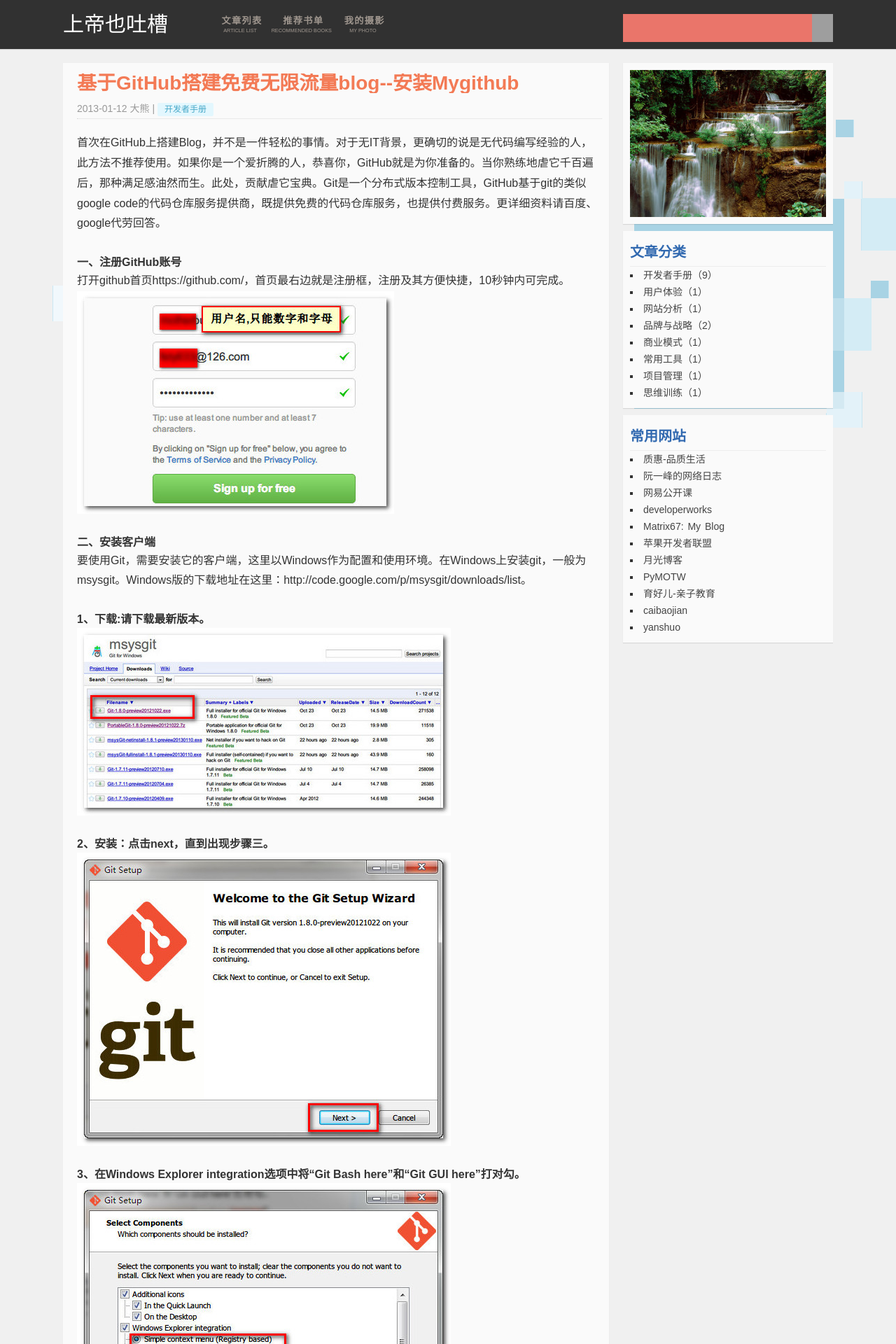
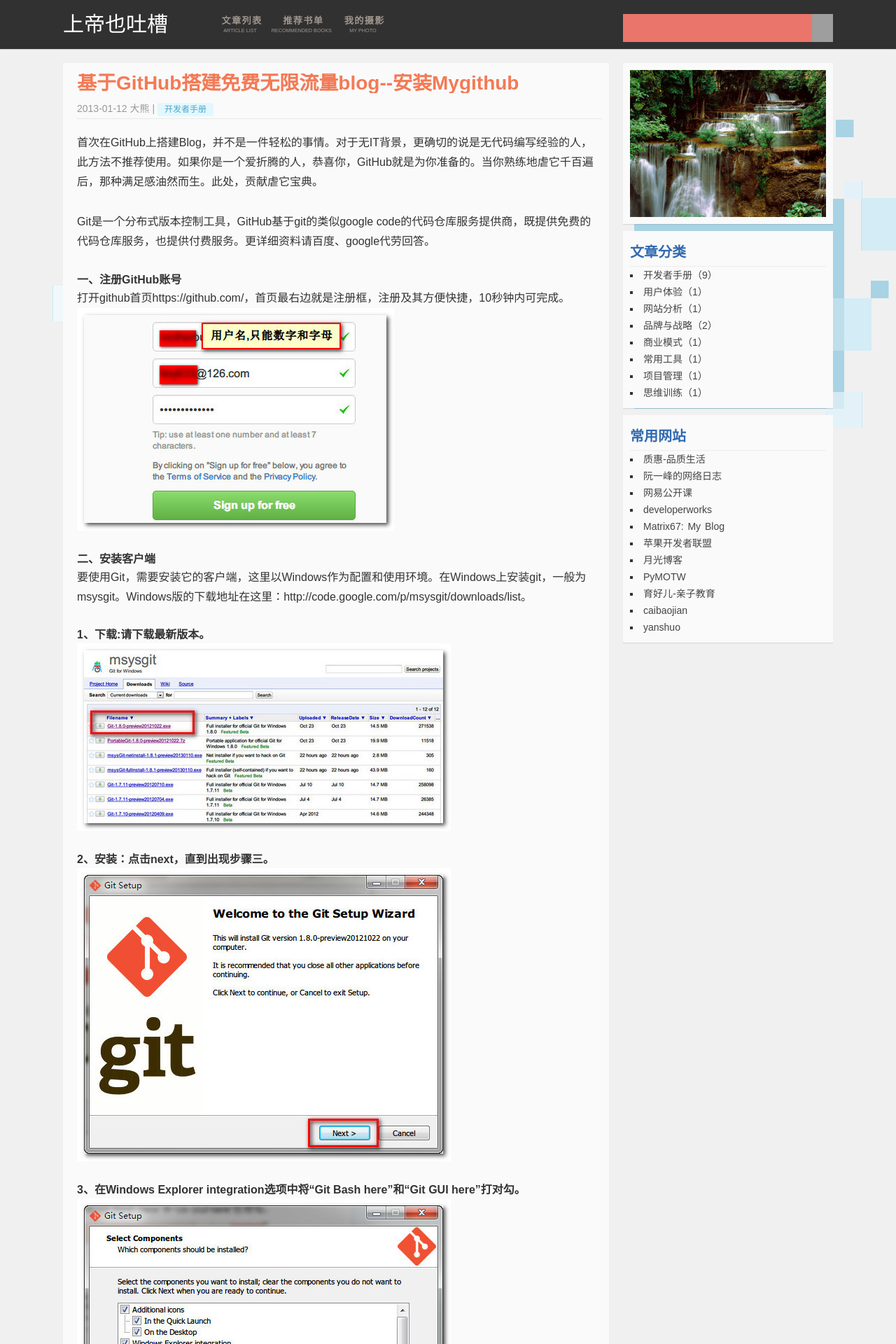
Before and after one commit to godtoo/godtoo.github.com, a Jekyll site: the page built from _posts/2013-01-12-install-mygithub.md, in a window 1280 px wide. Shown: the top 1920 px of the page at 70% size. Built offline with Jekyll 4.4.1, drawn with Linux system fonts in a browser that asks for light colours; nearby versions of some CDN libraries; comment, search, counter and statistics services are not loaded.

Commit message:
change css

```diff
--- a/_posts/2013-01-12-install-mygithub.md
+++ b/_posts/2013-01-12-install-mygithub.md
@@ -8,7 +8,9 @@
 author: 大熊
 ---
 
-首次在GitHub上搭建Blog，并不是一件轻松的事情。对于无IT背景，更确切的说是无代码编写经验的人，此方法不推荐使用。如果你是一个爱折腾的人，恭喜你，GitHub就是为你准备的。当你熟练地虐它千百遍后，那种满足感油然而生。此处，贡献虐它宝典。Git是一个分布式版本控制工具，GitHub基于git的类似google code的代码仓库服务提供商，既提供免费的代码仓库服务，也提供付费服务。更详细资料请百度、google代劳回答。
+首次在GitHub上搭建Blog，并不是一件轻松的事情。对于无IT背景，更确切的说是无代码编写经验的人，此方法不推荐使用。如果你是一个爱折腾的人，恭喜你，GitHub就是为你准备的。当你熟练地虐它千百遍后，那种满足感油然而生。此处，贡献虐它宝典。
+
+Git是一个分布式版本控制工具，GitHub基于git的类似google code的代码仓库服务提供商，既提供免费的代码仓库服务，也提供付费服务。更详细资料请百度、google代劳回答。
 
 ## 一、注册GitHub账号
 
@@ -39,7 +41,7 @@
 ![Alt "msysgit_install"](/images/201301/github/msysgit_install_finish.jpg)
 
 
-##三、配置GitHUb
+##三、配置GitHub
 上步成功安装客户端后，在电脑桌面上你会看到如图所示图标
 
 ![Alt "gitbash"](/images/201301/github/gitbash_ico.jpg)
@@ -103,6 +105,7 @@
 ####4、设置你的账号信息
 
 现在我们已经可以通过SSH链接到GitHub了，还有一些个人信息需要完善。从电脑本地提交文件到github,Git会根据用户的名字和邮箱来记录提交,也就是说提交文件时需输入用户名等信息。GitHub也是用这些信息来做权限的处理，输入下面的代码进行个人信息的设置。
+
 {% highlight bash %}
 $ git config --global user.name "注册时的用户名"
 $ git config --global user.email "your_email@youremail.com"
--- a/css/common.css
+++ b/css/common.css
@@ -202,7 +202,7 @@
 
 .postcontent p {
     font-size: 16px;
-    line-height: 26px;
+    line-height: 28px;
     color: #333;
     margin: 10px 0px 30px 0px;
 
@@ -212,8 +212,6 @@
     padding-bottom: 0px;
     color: rgb(51,51,51);
     font-family: Avenir,'Microsoft Yahei','Hiragino Sans GB','Microsoft Sans Serif','WenQuanYi Micro Hei',sans-serif;
-    font-size: 16px;
-    line-height: 28.7999992370605px;
 }
 
 .postcontent blockquote {
```
